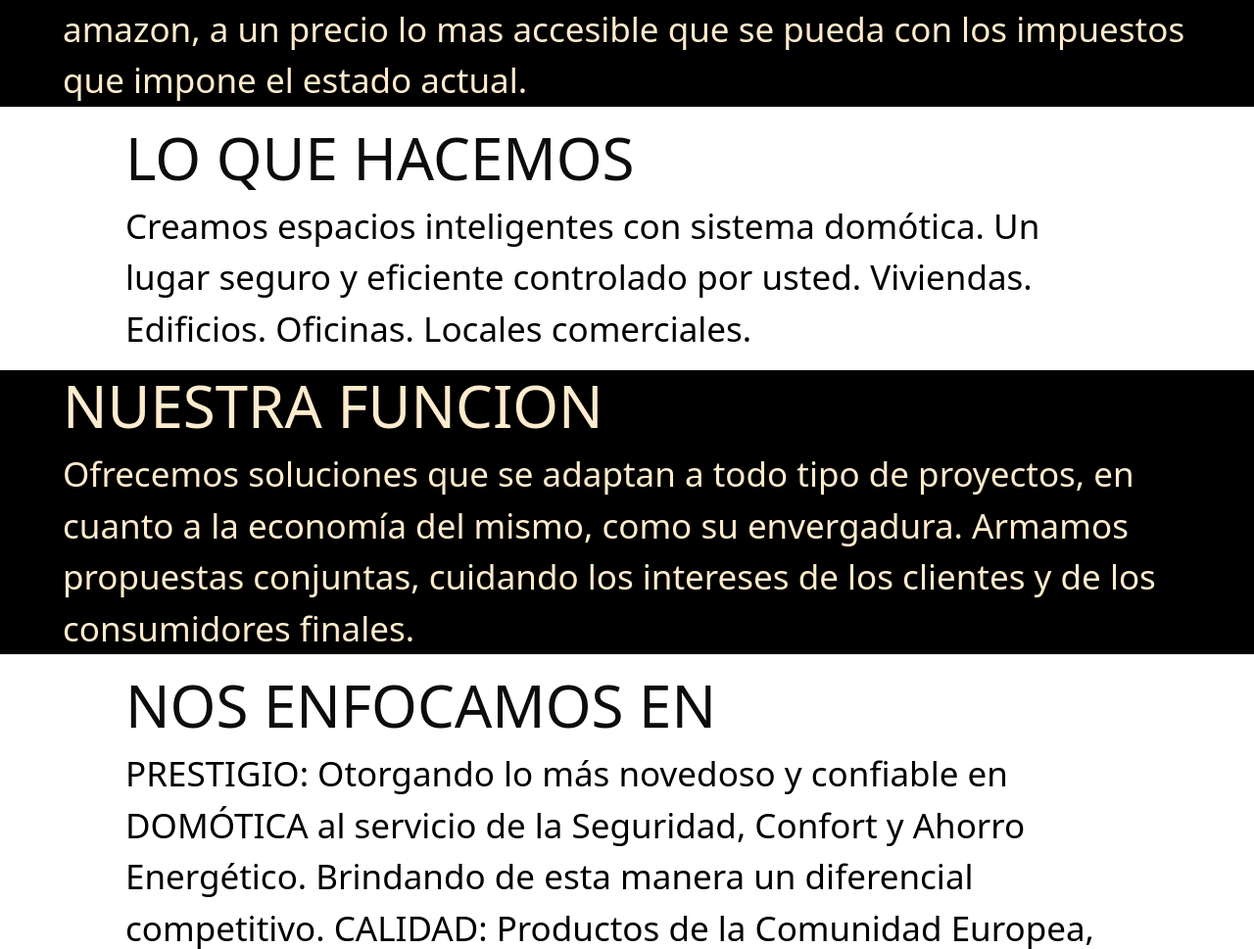
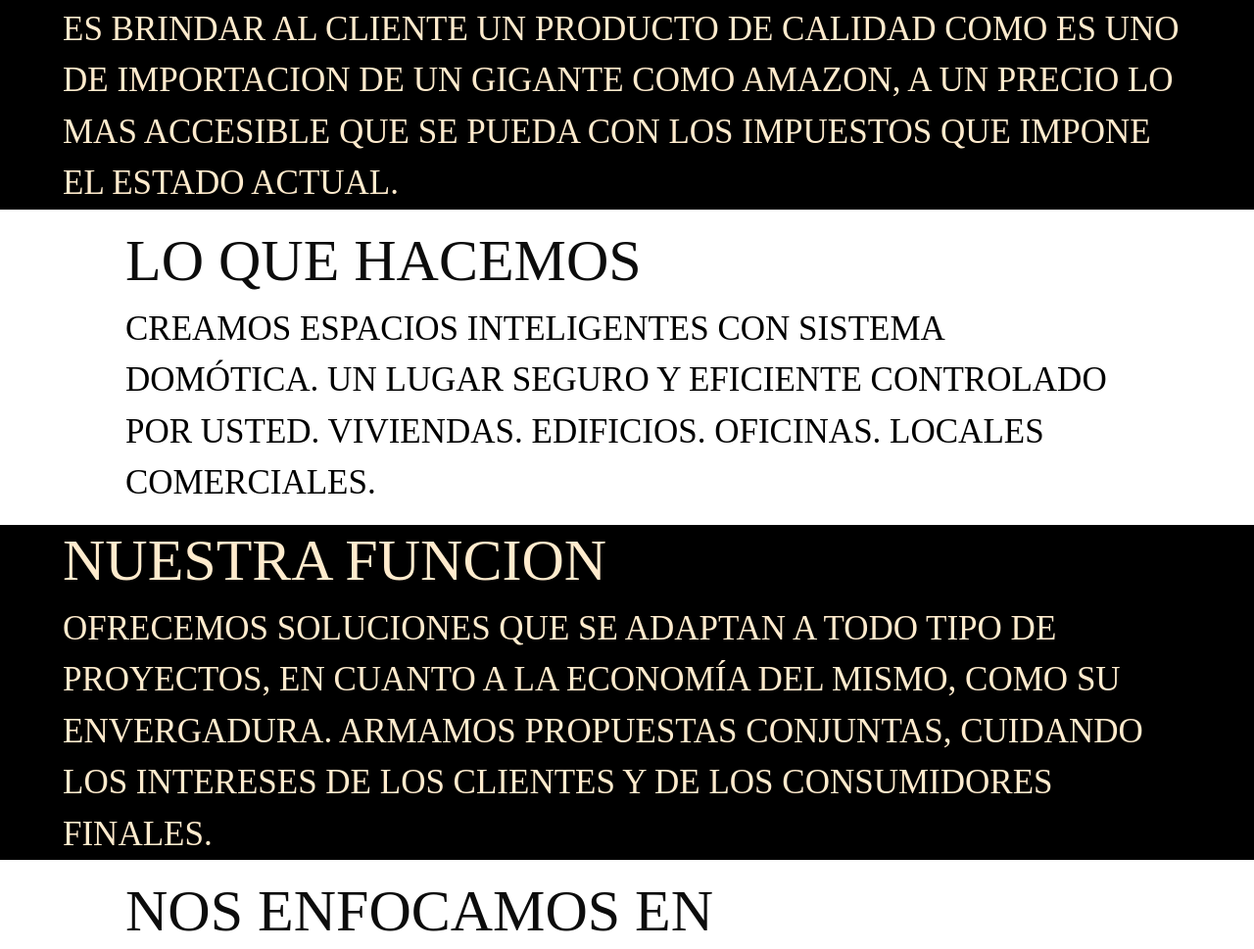
Before and after one commit to GusGuevara96/CODERHOUSE-PROYECTO-FINAL, a website: page pages/quienesSomos.html in a window 1280 px wide. Shown: the part 1381-2350 px from the top of the page at 98% size. Drawn offline with nearby package versions, Linux system fonts and the light colour scheme; files whose address does not match are found by name; a web font is replaced by a local one.

Commit message:
formato fonts faltantes

```diff
--- a/scss/componentes/quienesSomos.scss
+++ b/scss/componentes/quienesSomos.scss
@@ -18,6 +18,7 @@
 .propH2-1y3 {
     font-size: 60px;
     color: blanchedalmond;
+    @extend %Fonts-format;
     @media only screen and (max-width:426px) /*Mobile*/{
         font-size: 30px;
         }
@@ -30,6 +31,7 @@
 .propH2-2y4 {
     font-size: 60px;
     color: rgb(12, 12, 12);
+    @extend %Fonts-format;
 
     @media only screen and (max-width:426px) /*Mobile*/{
         font-size: 30px;
@@ -47,6 +49,7 @@
     color: blanchedalmond;
     display: flex;
     justify-content: center;
+    @extend %Fonts-format;
 
     @media only screen and (max-width:426px) /*Mobile*/{
         font-size: 20px;
@@ -63,6 +66,7 @@
     color: rgb(0, 0, 0);
     display: flex;
     justify-content: center;
+    @extend %Fonts-format;
 
     @media only screen and (max-width:426px) /*Mobile*/{
     font-size: 20px;
```
Also changed, not shown: css/style.css, 1 other file.
